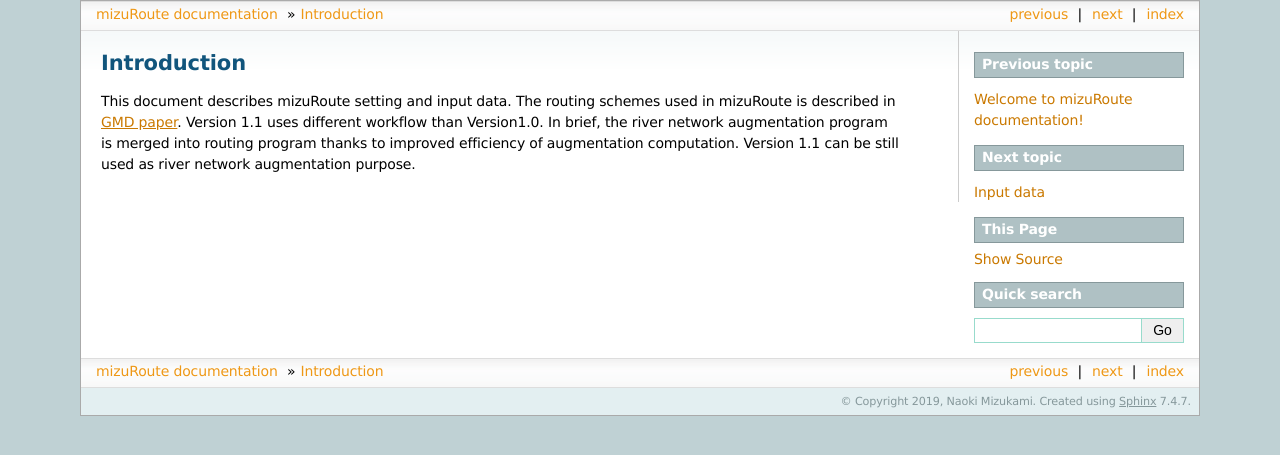
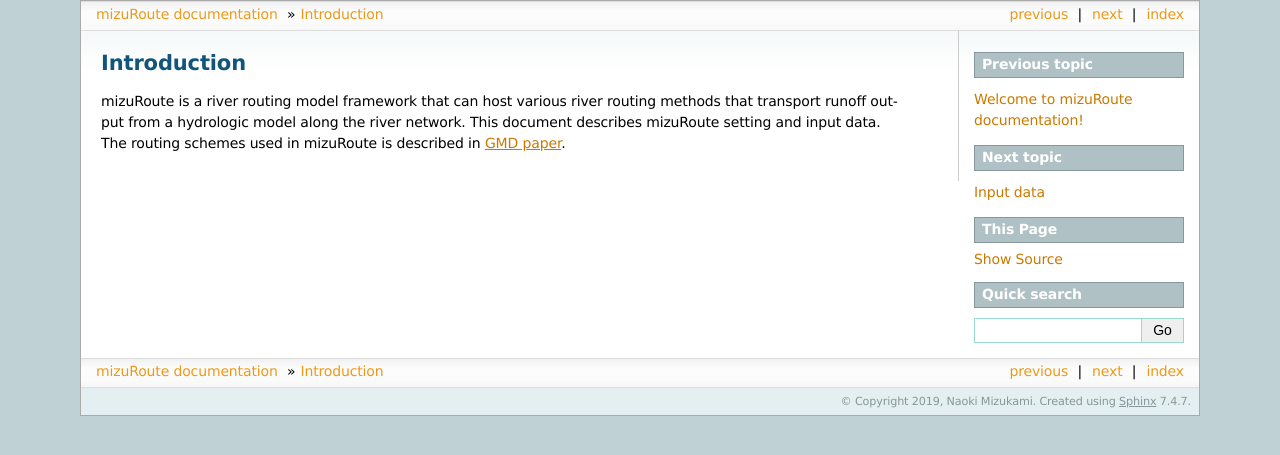
Before and after one commit to ESCOMP/mizuRoute, a Sphinx documentation site: the page built from docs/source/Intro.rst, in a window 1280 px wide. Shown: the top 455 px of the page. Built offline with Sphinx 7.4.7, drawn with Linux system fonts in a browser that asks for light colours.

Commit message:
document updates

```diff
--- a/docs/source/Intro.rst
+++ b/docs/source/Intro.rst
@@ -1,6 +1,5 @@
 Introduction
 ============
 
+mizuRoute is a river routing model framework that can host various river routing methods that transport runoff output from a hydrologic model along the river network.
 This document describes mizuRoute setting and input data. The routing schemes used in mizuRoute is described in `GMD paper <https://www.geosci-model-dev.net/9/2223/2016/>`_.
-Version 1.1 uses different workflow than Version1.0. In brief, the river network augmentation program is merged into routing program thanks to improved efficiency of augmentation computation.
-Version 1.1 can be still used as river network augmentation purpose.
```
Also changed, not shown: docs/source/Control_file.rst (+28 -0 lines).
